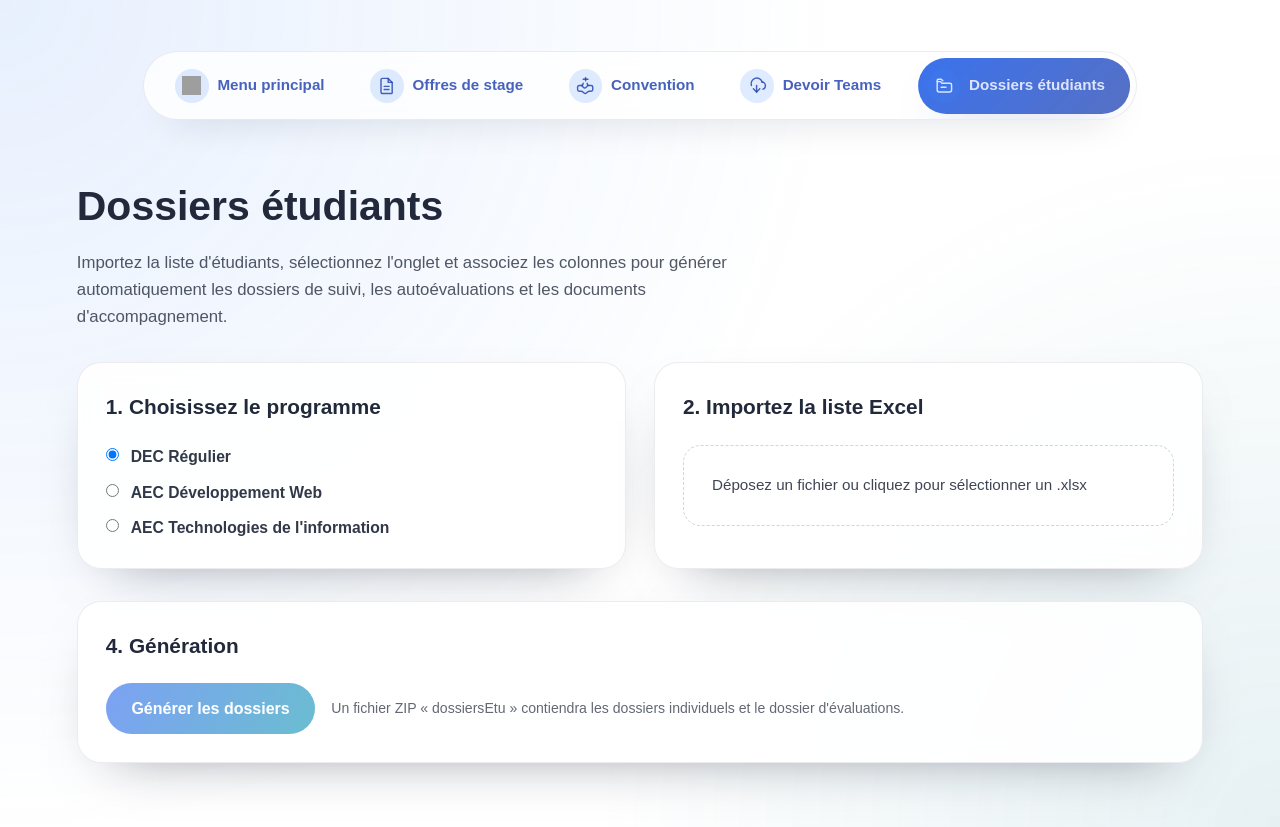
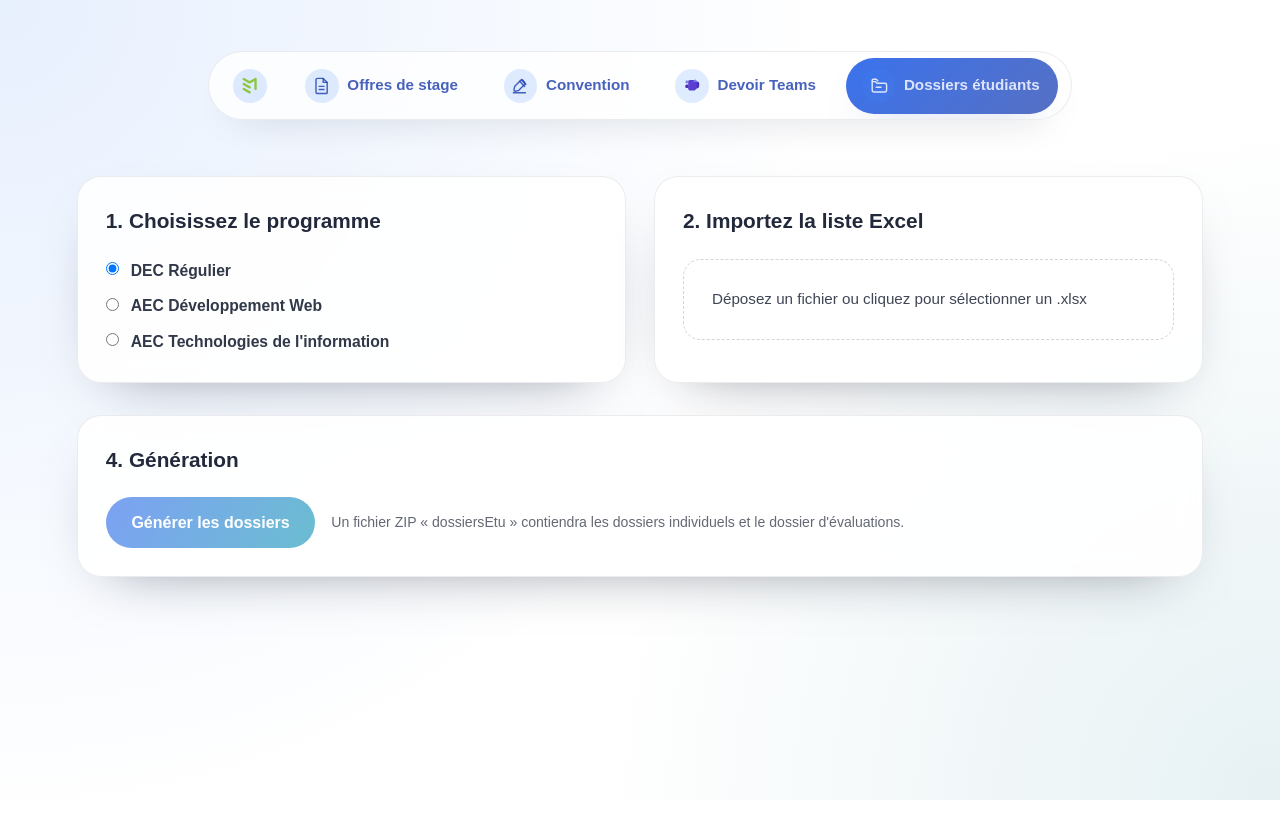
Before and after one commit to departement-info-cem/gestion-stages, a Next.js app: page /dossier in a window 1280 px wide. After the commit the page ends 800 px from the top, so only its background shows below. Built offline with nearby package versions, Linux system fonts and the light colour scheme; grey boxes are pictures that could not be loaded.

Commit message:
Refactoriser les icônes et améliorer la navigation : mise à jour des composants d'icônes, ajout de la gestion de l'affichage des étiquettes et ajustement des styles CSS pour une meilleure expérience utilisateur.

```diff
--- a/app/components/icons/ToolIcons.tsx
+++ b/app/components/icons/ToolIcons.tsx
@@ -1,4 +1,3 @@
-import Image from "next/image";
 import type { ComponentProps, ReactElement } from "react";
 
 interface IconProps extends ComponentProps<"svg"> {
@@ -37,10 +36,10 @@ export function ConventionIcon(props: IconProps): ReactElement {
       aria-hidden="true"
       {...props}
     >
-      <path d="M9 9a3 3 0 0 1-3 3H4a2 2 0 0 0-2 2v3a2 2 0 0 0 2 2h2.5a3 3 0 0 1 2.12.88l1.5 1.5a2 2 0 0 0 2.83 0l1.5-1.5a3 3 0 0 1 2.12-.88H19a2 2 0 0 0 2-2v-3a2 2 0 0 0-2-2h-2a3 3 0 0 1-3-3" />
-      <path d="m7 12 2.5 2.5a2 2 0 0 0 2.83 0L15 12" />
-      <path d="M12 2v4" />
-      <path d="M9 4h6" />
+      <path d="M13.5 5.5 18.5 10.5" />
+      <path d="m5 19 3.76-0.75a2 2 0 0 0 1.05-0.56l7.44-7.44a1.5 1.5 0 0 0 0-2.12L14.62 5.06a1.5 1.5 0 0 0-2.12 0L5.06 12.5a2 2 0 0 0-0.56 1.05L3.75 17.3A1.5 1.5 0 0 0 5 19Z" />
+      <path d="M11 7 17 13" />
+      <path d="M3 21h15" />
     </svg>
   );
 }
@@ -48,19 +47,42 @@ export function ConventionIcon(props: IconProps): ReactElement {
 export function DevoirIcon(props: IconProps): ReactElement {
   return (
     <svg
-      viewBox="0 0 24 24"
-      fill="none"
-      stroke="currentColor"
-      strokeWidth="1.8"
-      strokeLinecap="round"
-      strokeLinejoin="round"
+      viewBox="0 0 48 48"
+      role="img"
       aria-hidden="true"
       {...props}
     >
-      <path d="M12 12v8" />
-      <path d="m8 16 4 4 4-4" />
-      <path d="M20 16.5A4.5 4.5 0 0 0 23 12a4.5 4.5 0 0 0-4.5-4.5" />
-      <path d="M19 7.5A6.5 6.5 0 1 0 5.5 12" />
+      <title>Microsoft Teams</title>
+      <rect x="15.5" y="10" width="19" height="26" rx="4" fill="#5b3fd3" />
+      <path
+        d="M20.5 16h9a1 1 0 0 1 1 1v12a1 1 0 0 1-1 1h-9a1 1 0 0 1-1-1V17a1 1 0 0 1 1-1Z"
+        fill="#ffffff"
+        opacity="0.16"
+      />
+      <path
+        d="M22.25 19.25a.75.75 0 0 1 .75-.75h3a.75.75 0 1 1 0 1.5h-1.13v6.75a.75.75 0 0 1-1.5 0V20h-0.37a.75.75 0 0 1-.75-.75Z"
+        fill="#ffffff"
+      />
+      <path
+        d="M34.5 14h3.75a4.75 4.75 0 0 1 4.75 4.75v5.5A6.75 6.75 0 0 1 36.25 31h-1.75Z"
+        fill="#4c2eb5"
+      />
+      <path
+        d="M33 17a4 4 0 1 0 0-8 4 4 0 0 0 0 8Z"
+        fill="#7b83eb"
+      />
+      <path
+        d="M12 18.5a3.5 3.5 0 1 0 0-7 3.5 3.5 0 0 0 0 7Z"
+        fill="#7b83eb"
+      />
+      <path
+        d="M12 21.5h1.5a2.5 2.5 0 0 1 2.5 2.5v6h-4a4 4 0 0 1-4-4v-0.25A4.25 4.25 0 0 1 12 21.5Z"
+        fill="#4c2eb5"
+      />
+      <path
+        d="M24.5 34a6.5 6.5 0 0 1-6.5-6.5v-9a4 4 0 0 1 4-4h11a4 4 0 0 1 4 4v9A6.5 6.5 0 0 1 30.5 34Z"
+        fill="#5b3fd3"
+      />
     </svg>
   );
 }
@@ -90,13 +112,23 @@ interface LogoMarkProps {
 
 export function LogoMark({ className }: LogoMarkProps): ReactElement {
   return (
-    <Image
-      src="/assets/logo.svg"
-      alt=""
-      width={28}
-      height={28}
+    <svg
+      viewBox="0 0 250 250"
+      role="img"
+      aria-hidden="true"
       className={className}
-      priority={false}
-    />
+      xmlns="http://www.w3.org/2000/svg"
+      preserveAspectRatio="xMidYMid meet"
+    >
+      <g transform="matrix(1.3333333,0,0,-1.3333333,0,389.04)">
+        <g transform="matrix(0.1,0,0,0.1,-0.36138015,10.026757)">
+          <path
+            d="m 1636.7874,2523.3154 c 0.01,19.58 -4.86,39.41 -15.35,57.58 -31.81,55.1 -102.26,73.97 -157.36,42.17 l -518.36996,-299.3 -518.398,299.3 c -55.094,31.8 -125.551,12.93 -157.364,-42.17 -31.808,-55.1 -12.933,-125.55 42.165,-157.36 l 575.997,-332.55 c 35.64,-20.58 79.56,-20.58 115.19996,0 l 403.19,232.78 v -772.84 c 0,-63.62 51.58,-115.2 115.2,-115.2 63.62,0 115.2,51.58 115.2,115.2 0,0 -0.1,972.39 -0.11,972.39 z m -633.48,-1205.2 -575.99796,332.55 c -55.094,31.81 -125.551,12.94 -157.364,-42.16 -31.808,-55.1 -12.933,-125.55 42.165,-157.36 l 575.997,-332.549 c 55.09,-31.812 125.54996,-12.941 157.35996,42.16 31.81,55.098 12.93,125.547 -42.16,157.359 z m 42.16,328.84 c -31.81,-55.11 -102.26996,-73.97 -157.35996,-42.17 l -575.997,332.55 c -55.098,31.81 -73.973,102.27 -42.165,157.37 31.813,55.1 102.27,73.97 157.364,42.16 l 575.99796,-332.55 c 55.09,-31.81 73.97,-102.27 42.16,-157.36"
+            fill="#8dc640"
+            fillRule="nonzero"
+          />
+        </g>
+      </g>
+    </svg>
   );
 }
--- a/app/components/tool-navigation/ToolNavigation.module.css
+++ b/app/components/tool-navigation/ToolNavigation.module.css
@@ -37,7 +37,6 @@
 .indicator {
   position: absolute;
   top: 0.35rem;
-  left: 0.45rem;
   height: calc(100% - 0.7rem);
   border-radius: 999px;
   background: linear-gradient(
@@ -46,7 +45,7 @@
     rgba(30, 64, 175, 0.75)
   );
   box-shadow: 0 22px 42px -24px rgba(30, 64, 175, 0.55);
-  transition: transform 0.28s cubic-bezier(0.22, 1, 0.36, 1),
+  transition: left 0.28s cubic-bezier(0.22, 1, 0.36, 1),
     width 0.28s cubic-bezier(0.22, 1, 0.36, 1), opacity 0.2s ease;
   opacity: 0;
   pointer-events: none;
@@ -69,6 +68,11 @@
   transition: color 0.2s ease;
   position: relative;
   z-index: 1;
+}
+
+.linkIconOnly {
+  gap: 0;
+  padding-inline: 0.6rem;
 }
 
 .link:hover,
@@ -104,6 +108,18 @@
 
 .label {
   white-space: nowrap;
+}
+
+.hiddenLabel {
+  position: absolute;
+  width: 1px;
+  height: 1px;
+  padding: 0;
+  margin: -1px;
+  overflow: hidden;
+  clip: rect(0, 0, 0, 0);
+  white-space: nowrap;
+  border: 0;
 }
 
 @media (prefers-color-scheme: dark) {
@@ -154,6 +170,10 @@
     font-size: 0.9rem;
   }
 
+  .linkIconOnly {
+    padding-inline: 0.55rem;
+  }
+
   .icon {
     width: 1.9rem;
     height: 1.9rem;
--- a/app/components/tool-navigation/ToolNavigation.tsx
+++ b/app/components/tool-navigation/ToolNavigation.tsx
@@ -32,7 +32,8 @@ export function ToolNavigation({
 
       setIndicatorStyle({
         width: `${linkRect.width}px`,
-        transform: `translateX(${offset}px)`,
+        left: `${offset}px`,
+        transform: "none",
         opacity: 1,
       });
     },
@@ -141,9 +142,15 @@ export function ToolNavigation({
         />
         <ul className={styles.list} ref={listRef}>
           {items.map((item) => {
-            const linkClassName = item.isCurrent
+            const baseLinkClass = item.isCurrent
               ? `${styles.link} ${styles.linkActive}`
               : styles.link;
+            const linkClassName = item.hideLabel
+              ? `${baseLinkClass} ${styles.linkIconOnly}`
+              : baseLinkClass;
+            const labelClassName = item.hideLabel
+              ? styles.hiddenLabel
+              : styles.label;
 
             return (
               <li key={item.href} className={styles.item}>
@@ -158,7 +165,7 @@ export function ToolNavigation({
                   <span className={styles.icon} aria-hidden="true">
                     {item.icon}
                   </span>
-                  <span className={styles.label}>{item.label}</span>
+                  <span className={labelClassName}>{item.label}</span>
                 </Link>
               </li>
             );
--- a/app/components/tool-navigation/navigation.tsx
+++ b/app/components/tool-navigation/navigation.tsx
@@ -13,6 +13,7 @@ const BASE_ITEMS: ReadonlyArray<Omit<ToolNavigationItem, "isCurrent">> = [
     href: "/",
     label: "Menu principal",
     icon: <LogoMark />,
+    hideLabel: true,
   },
   {
     key: "offres",
--- a/app/components/tool-navigation/types.ts
+++ b/app/components/tool-navigation/types.ts
@@ -12,6 +12,7 @@ export interface ToolNavigationItem {
   href: string;
   label: string;
   icon: ReactNode;
+  hideLabel?: boolean;
   isCurrent?: boolean;
 }
 
--- a/app/dossier/page.tsx
+++ b/app/dossier/page.tsx
@@ -39,15 +39,6 @@ export default function DossierPage() {
         className={styles.toolNavigation}
         items={navigationItems}
       />
-
-      <header className={styles.header}>
-        <h1 className={styles.title}>Dossiers étudiants</h1>
-        <p className={styles.lead}>
-          Importez la liste d&apos;étudiants, sélectionnez l&apos;onglet et
-          associez les colonnes pour générer automatiquement les dossiers de
-          suivi, les autoévaluations et les documents d&apos;accompagnement.
-        </p>
-      </header>
 
       <div className={styles.grid}>
         <section id="programme" className={styles.section}>
```
